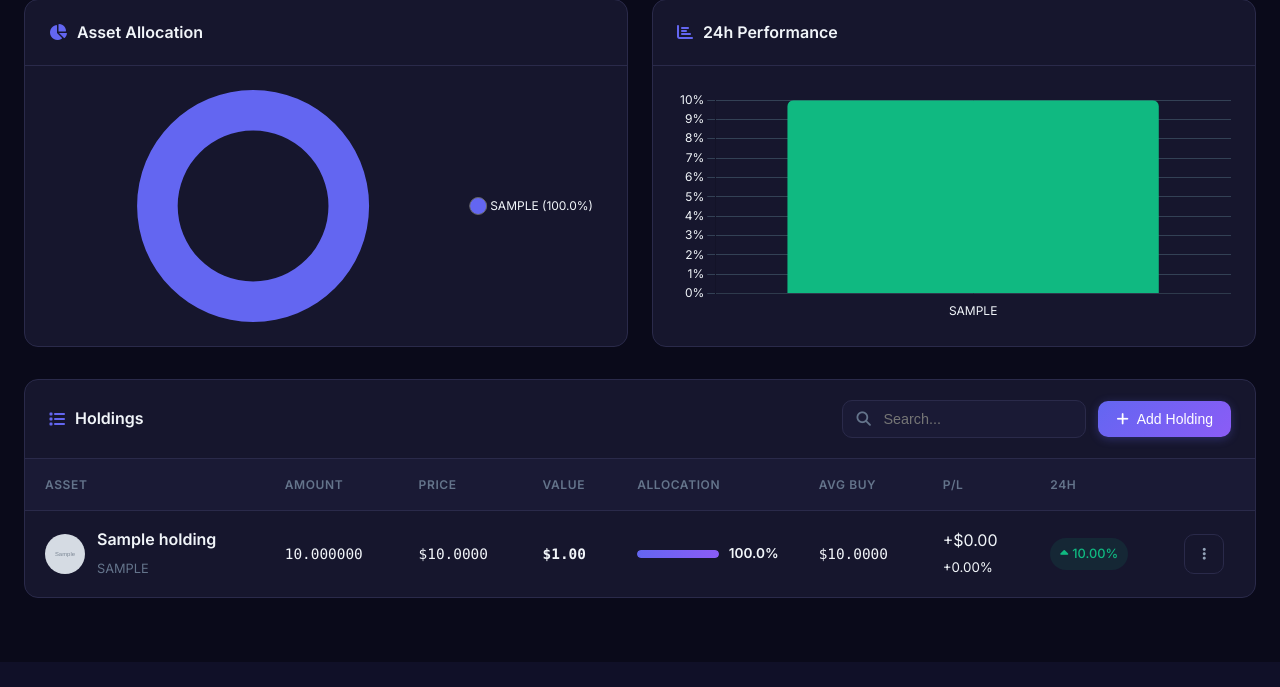
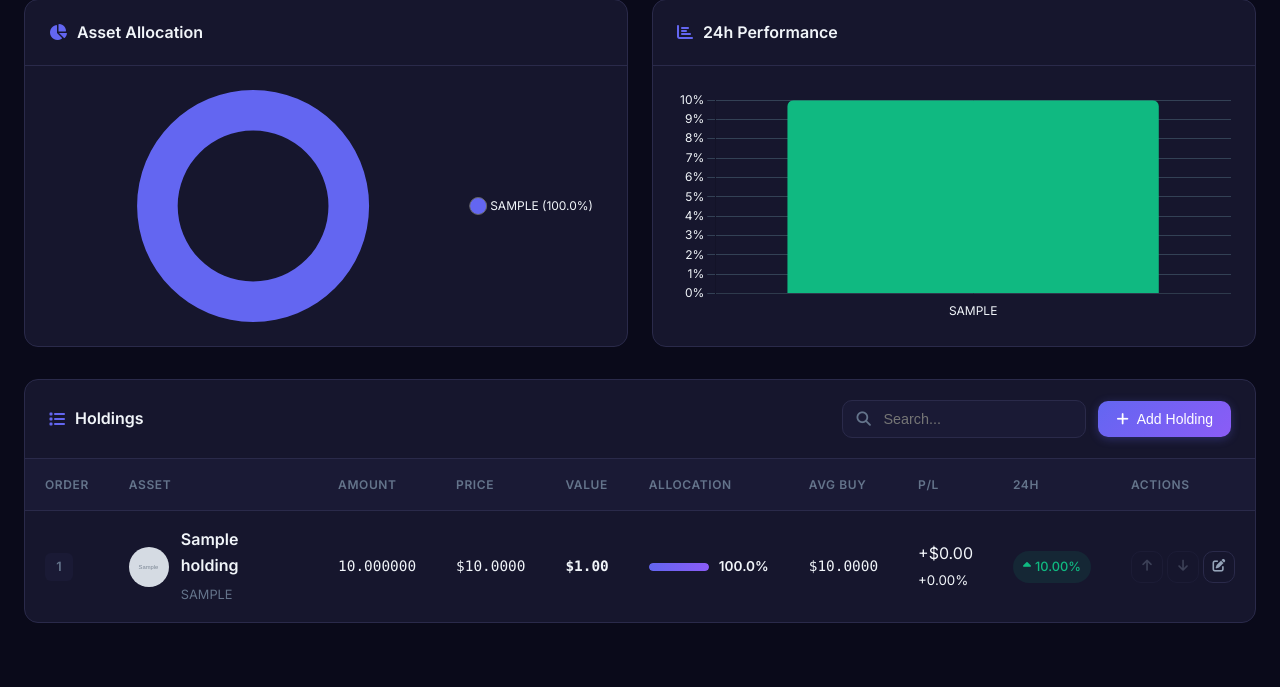
Before and after one commit to npapatheodorou/portfolio_tracker, a Flask app: page /portfolio/1 in a window 1280 px wide. Shown: the part 412-1099 px from the top of the page. Before the commit the page ends 1074 px from the top, so only its background shows below. Run offline with Flask 3, Linux system fonts and the light colour scheme; data comes from the database, SQL or seed files in the repository; tables that the repository leaves empty hold one stand-in row (values such as "Sample post"); grey boxes marked "Sample" are stand-in pictures.

Commit message:
Introduce Order diplay on dashboard

```diff
--- a/app.py
+++ b/app.py
@@ -1,5 +1,6 @@
 from flask import Flask, render_template, request, jsonify, send_file
 from flask_sqlalchemy import SQLAlchemy
+from sqlalchemy import func
 from datetime import datetime, date
 import json
 import csv
@@ -52,6 +53,7 @@ class Holding(db.Model):
     image_url = db.Column(db.String(500), nullable=True, default='')
     last_updated = db.Column(db.DateTime, nullable=True)
     created_at = db.Column(db.DateTime, default=datetime.utcnow)
+    display_order = db.Column(db.Integer, nullable=False, default=0)
 
 
 class Snapshot(db.Model):
@@ -74,7 +76,13 @@ def serialize_portfolio(p):
         holdings_list = []
         total_value = 0
 
-        for h in p.holdings:
+        # Sort holdings by display_order then id
+        ordered_holdings = sorted(
+            p.holdings,
+            key=lambda h: ((h.display_order or 0), h.id)
+        )
+
+        for h in ordered_holdings:
             hd = {
                 'id': h.id,
                 'portfolio_id': h.portfolio_id,
@@ -90,7 +98,8 @@ def serialize_portfolio(p):
                 'image_url': h.image_url or '',
                 'last_updated': h.last_updated.isoformat() if h.last_updated else None,
                 'profit_loss': 0,
-                'profit_loss_percentage': 0
+                'profit_loss_percentage': 0,
+                'display_order': h.display_order or 0
             }
 
             if hd['average_buy_price'] and hd['current_price'] and hd['amount']:
@@ -142,7 +151,7 @@ def serialize_snapshot(s):
 def get_coin_price(coin_ids):
     """Get prices from CoinGecko"""
     try:
-        time.sleep(1.5)  # Rate limiting
+        time.sleep(1.5)
         url = "https://api.coingecko.com/api/v3/simple/price"
         params = {
             "ids": ",".join(coin_ids),
@@ -152,7 +161,7 @@ def get_coin_price(coin_ids):
         response = requests.get(url, params=params, timeout=30)
 
         if response.status_code == 429:
-            return None, True  # Rate limited
+            return None, True
 
         response.raise_for_status()
         return response.json(), False
@@ -164,7 +173,7 @@ def get_coin_price(coin_ids):
 def search_coins(query):
     """Search coins on CoinGecko"""
     try:
-        time.sleep(1.5)  # Rate limiting
+        time.sleep(1.5)
         url = "https://api.coingecko.com/api/v3/search"
         response = requests.get(url, params={"query": query}, timeout=30)
 
@@ -246,10 +255,16 @@ def create_snapshot_for_portfolio(portfolio, is_manual=False):
     """Create a snapshot for a portfolio"""
     today = date.today()
 
+    # Sort holdings by display_order
+    ordered_holdings = sorted(
+        portfolio.holdings,
+        key=lambda h: ((h.display_order or 0), h.id)
+    )
+
     holdings_data = []
     total_value = 0
 
-    for h in portfolio.holdings:
+    for h in ordered_holdings:
         hd = {
             'coin_id': h.coin_id or '',
             'symbol': h.symbol or '',
@@ -258,7 +273,8 @@ def create_snapshot_for_portfolio(portfolio, is_manual=False):
             'current_price': float(h.current_price) if h.current_price else None,
             'current_value': float(h.current_value) if h.current_value else 0,
             'average_buy_price': float(h.average_buy_price) if h.average_buy_price else None,
-            'image_url': h.image_url or ''
+            'image_url': h.image_url or '',
+            'display_order': h.display_order or 0
         }
         holdings_data.append(hd)
         total_value += hd['current_value']
@@ -411,6 +427,10 @@ def api_add_holding(portfolio_id):
                     existing.average_buy_price = (old_value + new_value) / existing.amount
             holding = existing
         else:
+            # Determine next display_order
+            max_order = db.session.query(func.max(Holding.display_order))\
+                .filter_by(portfolio_id=portfolio_id).scalar() or 0
+
             holding = Holding(
                 portfolio_id=portfolio_id,
                 coin_id=data.get('coin_id', ''),
@@ -418,7 +438,8 @@ def api_add_holding(portfolio_id):
                 name=data.get('name', ''),
                 amount=data.get('amount') or 0,
                 average_buy_price=data.get('average_buy_price'),
-                image_url=data.get('image_url', '')
+                image_url=data.get('image_url', ''),
+                display_order=max_order + 1
             )
             db.session.add(holding)
 
@@ -445,7 +466,8 @@ def api_add_holding(portfolio_id):
             'name': holding.name,
             'amount': holding.amount,
             'current_price': holding.current_price,
-            'current_value': holding.current_value
+            'current_value': holding.current_value,
+            'display_order': holding.display_order
         }
 
         if rate_limited:
@@ -497,6 +519,43 @@ def api_delete_holding(holding_id):
         return jsonify({'success': True})
     except Exception as e:
         logger.error(f"Error deleting holding: {e}")
+        db.session.rollback()
+        return jsonify({'error': str(e)}), 500
+
+
+@app.route('/api/holdings/<int:holding_id>/reorder', methods=['POST'])
+def api_reorder_holding(holding_id):
+    """Move a holding up or down within its portfolio."""
+    try:
+        holding = Holding.query.get(holding_id)
+        if not holding:
+            return jsonify({'error': 'Holding not found'}), 404
+
+        data = request.get_json() or {}
+        direction = data.get('direction')
+        if direction not in ('up', 'down'):
+            return jsonify({'error': 'Invalid direction. Use "up" or "down".'}), 400
+
+        # Find neighbor to swap with
+        query = Holding.query.filter_by(portfolio_id=holding.portfolio_id)
+
+        if direction == 'up':
+            neighbor = query.filter(Holding.display_order < holding.display_order)\
+                            .order_by(Holding.display_order.desc()).first()
+        else:
+            neighbor = query.filter(Holding.display_order > holding.display_order)\
+                            .order_by(Holding.display_order.asc()).first()
+
+        if not neighbor:
+            return jsonify({'success': True, 'message': 'Already at edge'})
+
+        # Swap display_order values
+        holding.display_order, neighbor.display_order = neighbor.display_order, holding.display_order
+        db.session.commit()
+
+        return jsonify({'success': True})
+    except Exception as e:
+        logger.error(f"Error reordering holding: {e}")
         db.session.rollback()
         return jsonify({'error': str(e)}), 500
 
@@ -655,20 +714,27 @@ def api_export_portfolio(portfolio_id):
         if not portfolio:
             return jsonify({'error': 'Portfolio not found'}), 404
 
+        # Sort holdings by display_order
+        ordered_holdings = sorted(
+            portfolio.holdings,
+            key=lambda h: ((h.display_order or 0), h.id)
+        )
+
         output = io.StringIO()
         writer = csv.writer(output)
 
         writer.writerow(['Portfolio:', portfolio.name])
         writer.writerow(['Export Date:', datetime.now().isoformat()])
         writer.writerow([])
-        writer.writerow(['Symbol', 'Name', 'Amount', 'Price', 'Value', 'Avg Buy', 'P/L'])
+        writer.writerow(['Order', 'Symbol', 'Name', 'Amount', 'Price', 'Value', 'Avg Buy', 'P/L'])
 
-        for h in portfolio.holdings:
+        for h in ordered_holdings:
             pl = 0
             if h.average_buy_price and h.current_price and h.amount:
                 pl = (h.current_price - h.average_buy_price) * h.amount
 
             writer.writerow([
+                h.display_order or 0,
                 h.symbol or '',
                 h.name or '',
                 h.amount or 0,
--- a/static/css/style.css
+++ b/static/css/style.css
@@ -1779,3 +1779,113 @@ textarea.form-control {
         min-height: 250px;
     }
 }
+
+/* ============== ROW ACTIONS & REORDER ============== */
+
+.row-actions {
+    display: flex;
+    gap: 4px;
+    justify-content: flex-end;
+    align-items: center;
+}
+
+.order-number {
+    display: inline-flex;
+    align-items: center;
+    justify-content: center;
+    width: 28px;
+    height: 28px;
+    background: var(--bg-input);
+    border-radius: var(--radius-sm);
+    font-size: 0.8rem;
+    font-weight: 600;
+    color: var(--text-muted);
+}
+
+.btn-disabled {
+    opacity: 0.3 !important;
+    cursor: not-allowed !important;
+}
+
+.btn-disabled:hover {
+    background: transparent !important;
+    color: var(--text-muted) !important;
+}
+
+/* Hover effect on reorder buttons */
+.row-actions .btn-icon:not(.btn-disabled):hover {
+    background: var(--primary-light);
+    color: var(--primary);
+}
+
+/* Make the arrow icons smaller */
+.row-actions .btn-icon {
+    padding: 6px;
+    width: 32px;
+    height: 32px;
+}
+
+.row-actions .btn-icon i {
+    font-size: 0.8rem;
+}
+
+/* ============== ALLOCATION BAR ============== */
+
+.allocation-cell {
+    display: flex;
+    align-items: center;
+    gap: 10px;
+    min-width: 120px;
+}
+
+.allocation-bar-container {
+    flex: 1;
+    height: 8px;
+    background: var(--bg-input);
+    border-radius: 4px;
+    overflow: hidden;
+}
+
+.allocation-bar {
+    height: 100%;
+    background: linear-gradient(90deg, var(--primary), #8b5cf6);
+    border-radius: 4px;
+    transition: width 0.3s ease;
+}
+
+.allocation-pct {
+    font-size: 0.85rem;
+    font-weight: 600;
+    color: var(--text-primary);
+    min-width: 45px;
+    text-align: right;
+}
+
+/* ============== RESPONSIVE ============== */
+
+@media (max-width: 768px) {
+    .allocation-cell {
+        min-width: 80px;
+    }
+
+    .allocation-bar-container {
+        display: none;
+    }
+
+    .row-actions {
+        flex-direction: column;
+        gap: 2px;
+    }
+
+    .row-actions .btn-icon {
+        width: 28px;
+        height: 28px;
+        padding: 4px;
+    }
+
+    .order-number {
+        width: 24px;
+        height: 24px;
+        font-size: 0.75rem;
+    }
+}
--- a/templates/portfolio.html
+++ b/templates/portfolio.html
@@ -92,6 +92,7 @@
                     <table class="data-table">
                         <thead>
                             <tr>
+                                <th>Order</th>
                                 <th>Asset</th>
                                 <th>Amount</th>
                                 <th>Price</th>
@@ -100,11 +101,11 @@
                                 <th>Avg Buy</th>
                                 <th>P/L</th>
                                 <th>24h</th>
-                                <th></th>
+                                <th>Actions</th>
                             </tr>
                         </thead>
                         <tbody id="holdingsTableBody">
-                            <tr><td colspan="9"><div class="loading-state"><div class="spinner"></div></div></td></tr>
+                            <tr><td colspan="10"><div class="loading-state"><div class="spinner"></div></div></td></tr>
                         </tbody>
                     </table>
                 </div>
@@ -158,7 +159,6 @@ async function loadPortfolioData() {
         plPctEl.textContent = (plPct >= 0 ? '+' : '') + plPct.toFixed(2) + '%';
         plPctEl.className = `stat-card-value ${plPct >= 0 ? 'positive' : 'negative'}`;
 
-        // Store total value for allocation calculations
         currentPortfolio.totalValue = tv;
 
         renderHoldings(h, tv);
@@ -174,7 +174,7 @@ function renderHoldings(holdings, totalValue) {
 
     if (!holdings.length) {
         tbody.innerHTML = `
-            <tr><td colspan="9">
+            <tr><td colspan="10">
                 <div class="empty-state small">
                     <div class="empty-state-icon"><i class="fas fa-coins"></i></div>
                     <h3>No Holdings</h3>
@@ -187,15 +187,20 @@ function renderHoldings(holdings, totalValue) {
         return;
     }
 
-    tbody.innerHTML = holdings.map(h => {
+    tbody.innerHTML = holdings.map((h, index) => {
         const pl = h.profit_loss || 0;
         const plPct = h.profit_loss_percentage || 0;
         const ch = h.price_change_percentage_24h || 0;
         const value = h.current_value || 0;
         const allocation = totalValue > 0 ? (value / totalValue * 100) : 0;
+        const isFirst = index === 0;
+        const isLast = index === holdings.length - 1;
 
         return `
         <tr class="clickable-row" onclick="editHolding(${h.id})">
+            <td>
+                <span class="order-number">${index + 1}</span>
+            </td>
             <td>
                 <div class="asset-info">
                     <img src="${h.image_url || 'https://via.placeholder.com/40'}" class="asset-icon" onerror="this.src='https://via.placeholder.com/40'">
@@ -226,16 +231,34 @@ function renderHoldings(holdings, totalValue) {
                     <i class="fas fa-caret-${ch >= 0 ? 'up' : 'down'}"></i> ${Math.abs(ch).toFixed(2)}%
                 </span>
             </td>
-            <td><button class="btn btn-icon btn-ghost" onclick="event.stopPropagation(); editHolding(${h.id})"><i class="fas fa-ellipsis-v"></i></button></td>
+            <td>
+                <div class="row-actions" onclick="event.stopPropagation()">
+                    <button class="btn btn-icon btn-ghost ${isFirst ? 'btn-disabled' : ''}"
+                            onclick="moveHolding(${h.id}, 'up')"
+                            title="Move up"
+                            ${isFirst ? 'disabled' : ''}>
+                        <i class="fas fa-arrow-up"></i>
+                    </button>
+                    <button class="btn btn-icon btn-ghost ${isLast ? 'btn-disabled' : ''}"
+                            onclick="moveHolding(${h.id}, 'down')"
+                            title="Move down"
+                            ${isLast ? 'disabled' : ''}>
+                        <i class="fas fa-arrow-down"></i>
+                    </button>
+                    <button class="btn btn-icon btn-ghost" onclick="editHolding(${h.id})" title="Edit">
+                        <i class="fas fa-edit"></i>
+                    </button>
+                </div>
+            </td>
         </tr>`;
     }).join('');
 }
 
 function initCharts() {
-    const textColor = getComputedStyle(document.documentElement).getPropertyValue('--text-primary').trim() || '#f1f5f9';
-    const gridColor = '#334155';
+    const isDark = document.documentElement.getAttribute('data-theme') === 'dark';
+    const textColor = isDark ? '#f1f5f9' : '#0f172a';
+    const gridColor = isDark ? '#334155' : '#e2e8f0';
 
-    // Allocation Pie Chart - with built-in legend showing percentages
     const allocationCtx = document.getElementById('portfolioAllocationChart');
     if (allocationCtx) {
         allocationChart = new Chart(allocationCtx, {
@@ -271,7 +294,8 @@ function initCharts() {
                                 if (data.labels.length && data.datasets.length) {
                                     const dataset = data.datasets[0];
                                     const total = dataset.data.reduce((a, b) => a + b, 0);
-                                    const legendColor = getComputedStyle(document.documentElement).getPropertyValue('--text-primary').trim() || '#f1f5f9';
+                                    const currentTheme = document.documentElement.getAttribute('data-theme');
+                                    const labelColor = currentTheme === 'dark' ? '#f1f5f9' : '#0f172a';
 
                                     return data.labels.map((label, i) => {
                                         const value = dataset.data[i];
@@ -280,7 +304,7 @@ function initCharts() {
                                         return {
                                             text: `${label} (${percentage}%)`,
                                             fillStyle: dataset.backgroundColor[i],
-                                            fontColor: legendColor,
+                                            fontColor: labelColor,
                                             hidden: false,
                                             index: i
                                         };
@@ -312,7 +336,6 @@ function initCharts() {
         });
     }
 
-    // Performance Chart
     const perfCtx = document.getElementById('performanceChart');
     if (perfCtx) {
         perfChart = new Chart(perfCtx, {
@@ -347,9 +370,7 @@ function initCharts() {
                         grid: { display: false },
                         ticks: {
                             color: textColor,
-                            font: {
-                                family: 'Inter, sans-serif'
-                            }
+                            font: { family: 'Inter, sans-serif' }
                         }
                     },
                     y: {
@@ -359,9 +380,7 @@ function initCharts() {
                         },
                         ticks: {
                             color: textColor,
-                            font: {
-                                family: 'Inter, sans-serif'
-                            },
+                            font: { family: 'Inter, sans-serif' },
                             callback: function(v) { return v + '%'; }
                         }
                     }
@@ -376,20 +395,20 @@ function initCharts() {
 function updateCharts(holdings, totalValue) {
     if (!chartsReady) return;
 
+    // Use holdings in the order provided (already sorted by display_order from backend)
+    const ordered = holdings.slice();
+
     // Allocation Chart
     if (allocationChart) {
-        if (!holdings.length || totalValue <= 0) {
+        if (!ordered.length || totalValue <= 0) {
             allocationChart.data.labels = ['No Data'];
             allocationChart.data.datasets[0].data = [1];
             allocationChart.data.datasets[0].backgroundColor = ['#374151'];
             allocationChart.update();
         } else {
-            const sorted = [...holdings]
-                .filter(h => (h.current_value || 0) > 0)
-                .sort((a, b) => (b.current_value || 0) - (a.current_value || 0));
-
-            const labels = sorted.map(h => (h.symbol || '').toUpperCase());
-            const values = sorted.map(h => h.current_value || 0);
+            const nonZero = ordered.filter(h => (h.current_value || 0) > 0);
+            const labels = nonZero.map(h => (h.symbol || '').toUpperCase());
+            const values = nonZero.map(h => h.current_value || 0);
             const colors = generateColors(labels.length);
 
             allocationChart.data.labels = labels;
@@ -401,14 +420,13 @@ function updateCharts(holdings, totalValue) {
 
     // Performance Chart
     if (perfChart) {
-        if (!holdings.length) {
+        if (!ordered.length) {
             perfChart.data.labels = [];
             perfChart.data.datasets[0].data = [];
             perfChart.update();
         } else {
-            const sorted = [...holdings].sort((a, b) => (b.current_value || 0) - (a.current_value || 0));
-            const labels = sorted.map(h => (h.symbol || '').toUpperCase());
-            const perf = sorted.map(h => h.price_change_percentage_24h || 0);
+            const labels = ordered.map(h => (h.symbol || '').toUpperCase());
+            const perf = ordered.map(h => h.price_change_percentage_24h || 0);
             const perfColors = perf.map(v => v >= 0 ? '#10b981' : '#ef4444');
 
             perfChart.data.labels = labels;
@@ -416,6 +434,26 @@ function updateCharts(holdings, totalValue) {
             perfChart.data.datasets[0].backgroundColor = perfColors;
             perfChart.update();
         }
+    }
+}
+
+async function moveHolding(id, direction) {
+    try {
+        const res = await fetch(`/api/holdings/${id}/reorder`, {
+            method: 'POST',
+            headers: { 'Content-Type': 'application/json' },
+            body: JSON.stringify({ direction })
+        });
+        const data = await res.json();
+
+        if (res.ok && data.success) {
+            await loadPortfolioData();
+        } else {
+            showToast(data.error || 'Error reordering', 'error');
+        }
+    } catch (e) {
+        console.error('Error reordering:', e);
+        showToast('Error reordering', 'error');
     }
 }
 
```
Also changed, not shown: static/js/main.js (+0 -10 lines).
